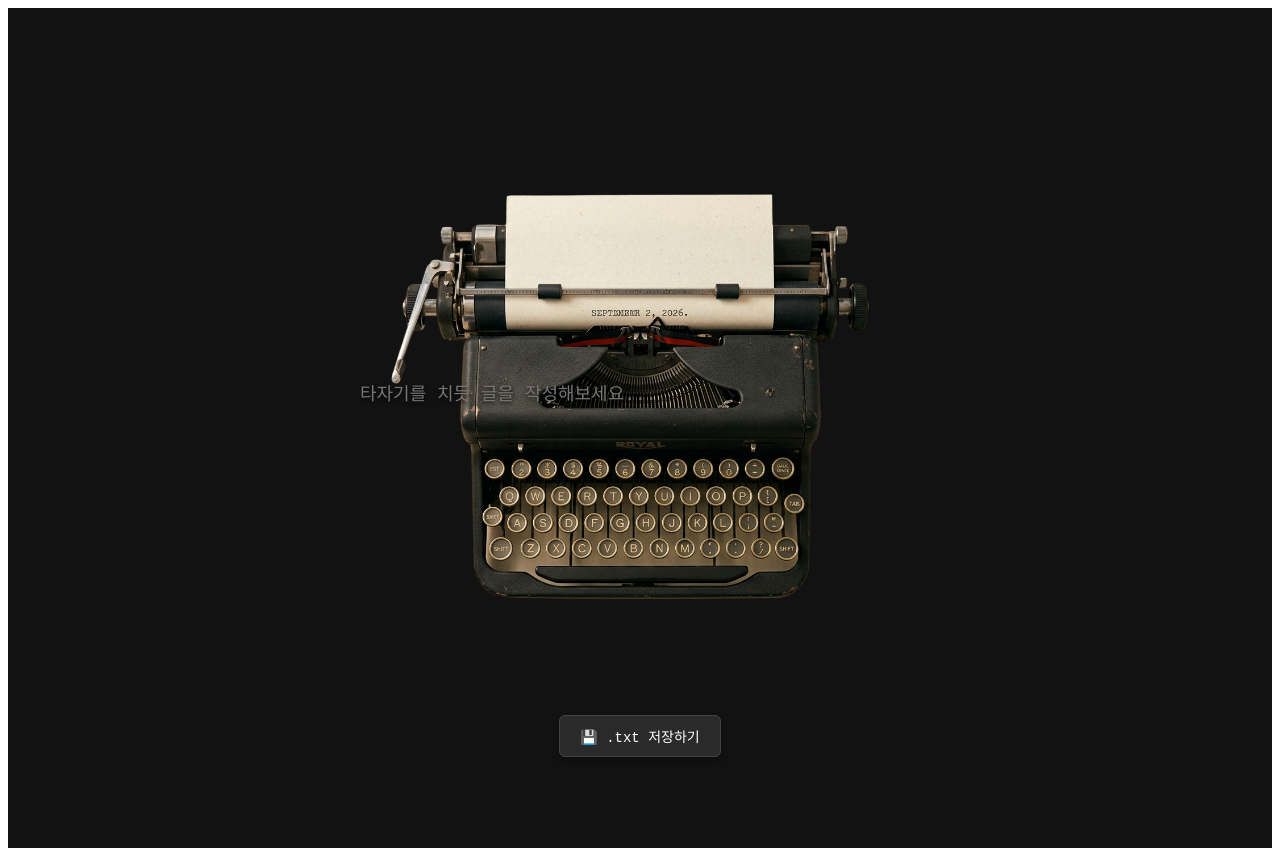
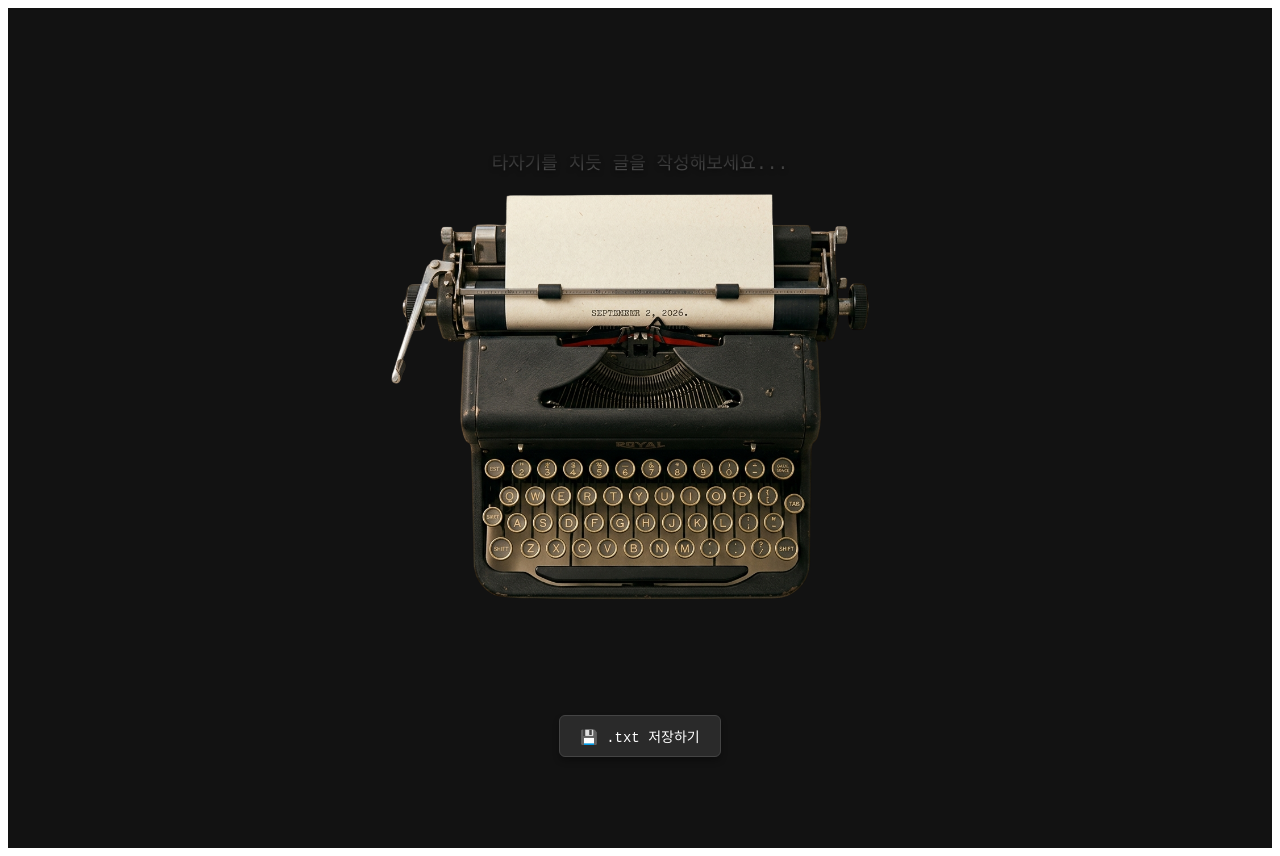
Before and after one commit to lia4682-ctrl/typewriter-web, a Next.js app: page / in a window 1280 px wide. Built offline with nearby package versions, Linux system fonts and the light colour scheme.

Commit message:
Update page.tsx

```diff
--- a/app/page.tsx
+++ b/app/page.tsx
@@ -7,7 +7,7 @@ export default function TypewriterApp() {
   const audioCtxRef = useRef<AudioContext | null>(null);
   const containerRef = useRef<HTMLDivElement | null>(null);
 
-  // Web Audio API 초기화 (사용자 첫 상호작용 대응)
+  // Web Audio API 초기화
   useEffect(() => {
     const initAudio = () => {
       if (!audioCtxRef.current) {
@@ -25,7 +25,7 @@ export default function TypewriterApp() {
     };
   }, []);
 
-  // 줄바꿈 발생 시 입력 라인이 타자기 바로 위에 고정되도록 스크롤을 맨 아래로 유연하게 밀어 올림
+  // 줄바꿈 시 가장 최근 줄(입력선)이 타자기 롤러 위치에 오도록 자동 스크롤
   useEffect(() => {
     if (containerRef.current) {
       containerRef.current.scrollTo({
@@ -35,13 +35,13 @@ export default function TypewriterApp() {
     }
   }, [text]);
 
-  // 1. 타자기 타격음 (Impulse Noise)
+  // 1. 타자기 타격음
   const playTypeSound = () => {
     if (!audioCtxRef.current) return;
     const ctx = audioCtxRef.current;
     if (ctx.state === 'suspended') ctx.resume();
 
-    const bufferSize = ctx.sampleRate * 0.03; // 30ms 짧은 노이즈
+    const bufferSize = ctx.sampleRate * 0.03;
     const buffer = ctx.createBuffer(1, bufferSize, ctx.sampleRate);
     const data = buffer.getChannelData(0);
     for (let i = 0; i < bufferSize; i++) {
@@ -67,7 +67,7 @@ export default function TypewriterApp() {
     noise.start();
   };
 
-  // 2. 줄바꿈 종 소리 (Bell Sound)
+  // 2. 줄바꿈 종 소리
   const playBellSound = () => {
     if (!audioCtxRef.current) return;
     const ctx = audioCtxRef.current;
@@ -135,21 +135,18 @@ export default function TypewriterApp() {
         backgroundPosition: 'center',
         backgroundRepeat: 'no-repeat'
       }}>
-        {/* 글자가 타자기 위로 밀려 올라가는 텍스트 뷰포트 영역 */}
+        {/* 텍스트 입력 영역 (시작점: 타자기 종이/롤러 상단 영역) */}
         <div
           ref={containerRef}
           style={{
             position: 'absolute',
-            bottom: '48%', // 타자기 타격점 기준 위치 고정
-            left: '15%',
-            width: '70%',
-            height: '180px', // 타자기 상단 보일 깊이
-            display: 'flex',
-            flexDirection: 'column',
-            justifyContent: 'flex-end', // 항상 작성 중인 라인을 타자기 바로 위에 배치
-            overflowY: 'hidden', // 스크롤바 감추기
-            maskImage: 'linear-gradient(to bottom, transparent 0%, black 30%)', // 위로 올라가는 글씨가 자연스럽게 페이드아웃
-            WebkitMaskImage: 'linear-gradient(to bottom, transparent 0%, black 30%)'
+            top: '8%', // 타자기 종이 롤러 바로 위쪽 위치
+            left: '20%',
+            width: '60%',
+            height: '160px', // 글자가 보여지는 세로 영역 크기
+            overflowY: 'hidden',
+            maskImage: 'linear-gradient(to bottom, transparent 0%, black 25%)',
+            WebkitMaskImage: 'linear-gradient(to bottom, transparent 0%, black 25%)'
           }}
         >
           <textarea
@@ -168,11 +165,11 @@ export default function TypewriterApp() {
               fontSize: '18px',
               lineHeight: '1.8',
               color: '#ffffff',
+              textAlign: 'center',
               textShadow: '0 2px 4px rgba(0,0,0,0.8)',
               padding: '0',
               margin: '0',
-              overflow: 'hidden',
-              transition: 'all 0.15s ease-out'
+              overflow: 'hidden'
             }}
           />
         </div>
```
